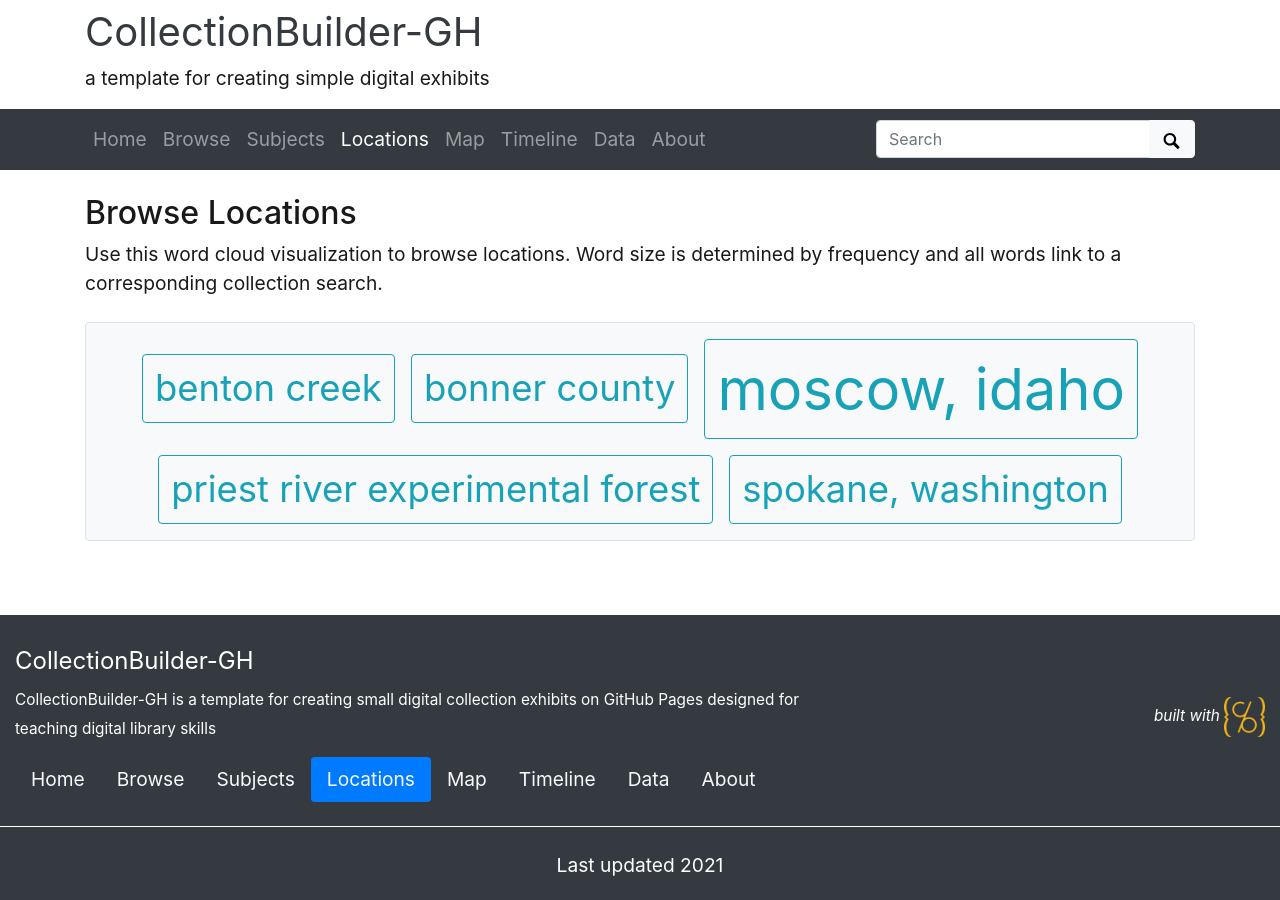
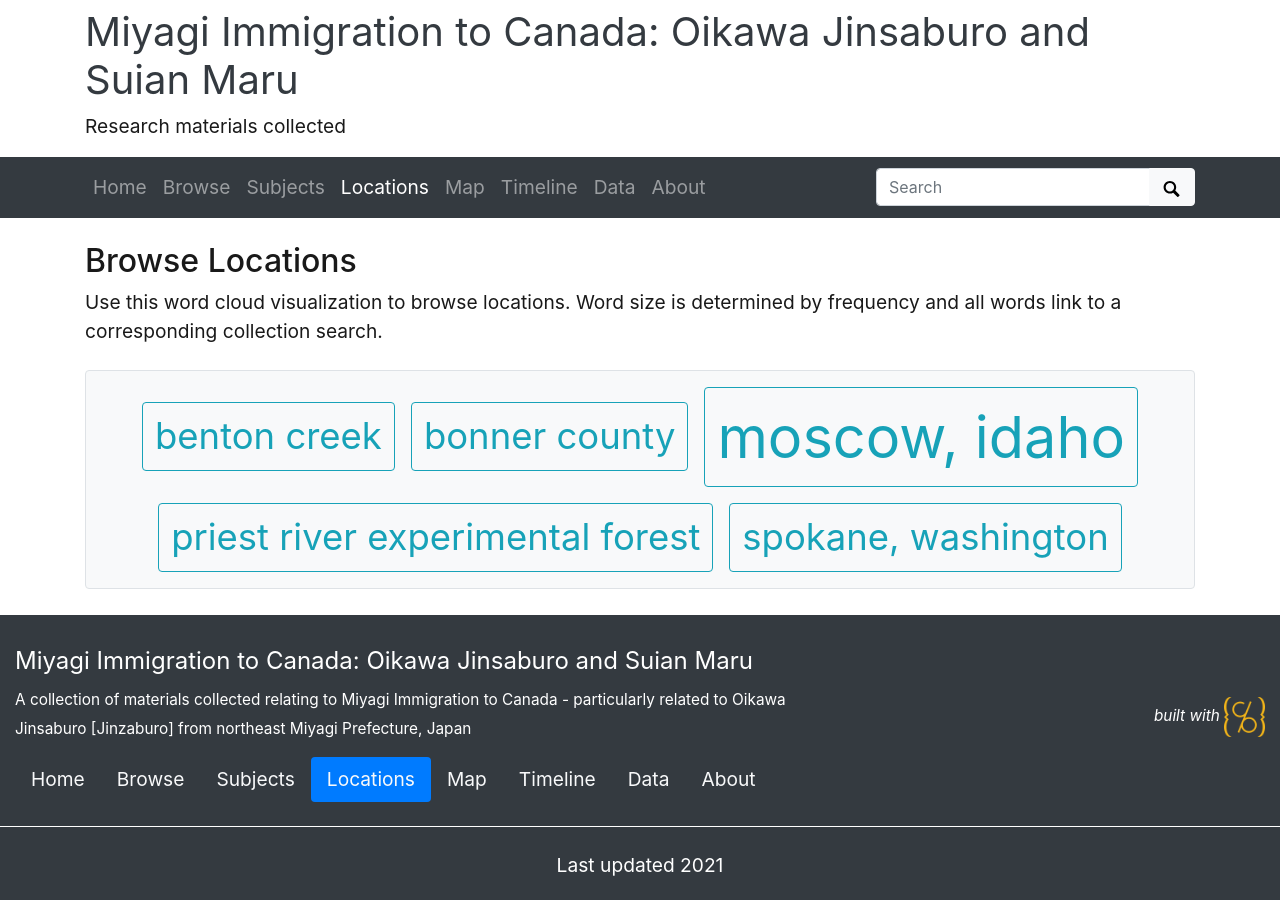
Before and after one commit to DavidSulz/miyagi_immigration_canada, a Jekyll site: the page built from pages/locations.md, in a window 1280 px wide. Built offline with Jekyll 4.4.1, drawn with Linux system fonts in a browser that asks for light colours.

Commit message:
Configure site

```diff
--- a/_config.yml
+++ b/_config.yml
@@ -14,20 +14,20 @@
 # on GitHub Pages it is your github repository's name prefixed with a /
 #baseurl: /collectionbuilder-gh
 # location of code, the full url to your github repository
-source-code: https://github.com/CollectionBuilder/collectionbuilder-gh
+source-code: https://github.com/DavidSulz/miyagi_immigration_canada
 
 ##########
 # SITE SETTINGS
 #
 # title of site appears in banner
-title: CollectionBuilder-GH
+title: "Miyagi Immigration to Canada: Oikawa Jinsaburo and Suian Maru"
 # tagline, a short phrase that will appear throughout the site in the top banner
-tagline: a template for creating simple digital exhibits
+tagline: Research materials collected
 # description appears in meta tags and other locations
 # this description might appear in search result lists, keep around 160 characters max
-description: "CollectionBuilder-GH is a template for creating small digital collection exhibits on GitHub Pages designed for teaching digital library skills"
+description: "A collection of materials collected relating to Miyagi Immigration to Canada - particularly related to Oikawa Jinsaburo [Jinzaburo] from northeast Miyagi Prefecture, Japan"
 # creator of the digital collection, to appear in meta tags; we typically use our GitHub usernames but feel free to just use your name
-author: CollectionBuilder
+author: David Sulz
 
 ##########
 # COLLECTION SETTINGS
@@ -48,8 +48,8 @@ metadata: demo-metadata
 ##########
 # ROBOTS EXCLUDE
 #
-# set noindex to true if you do NOT want Google to index your site
-# noindex: true
+# set noindex to true if you do NOT want Google to index your site (remember to change to re-enter # when site is ready to be indexed)
+noindex: true
 
 ##########
 # BUILD SETTINGS
```
